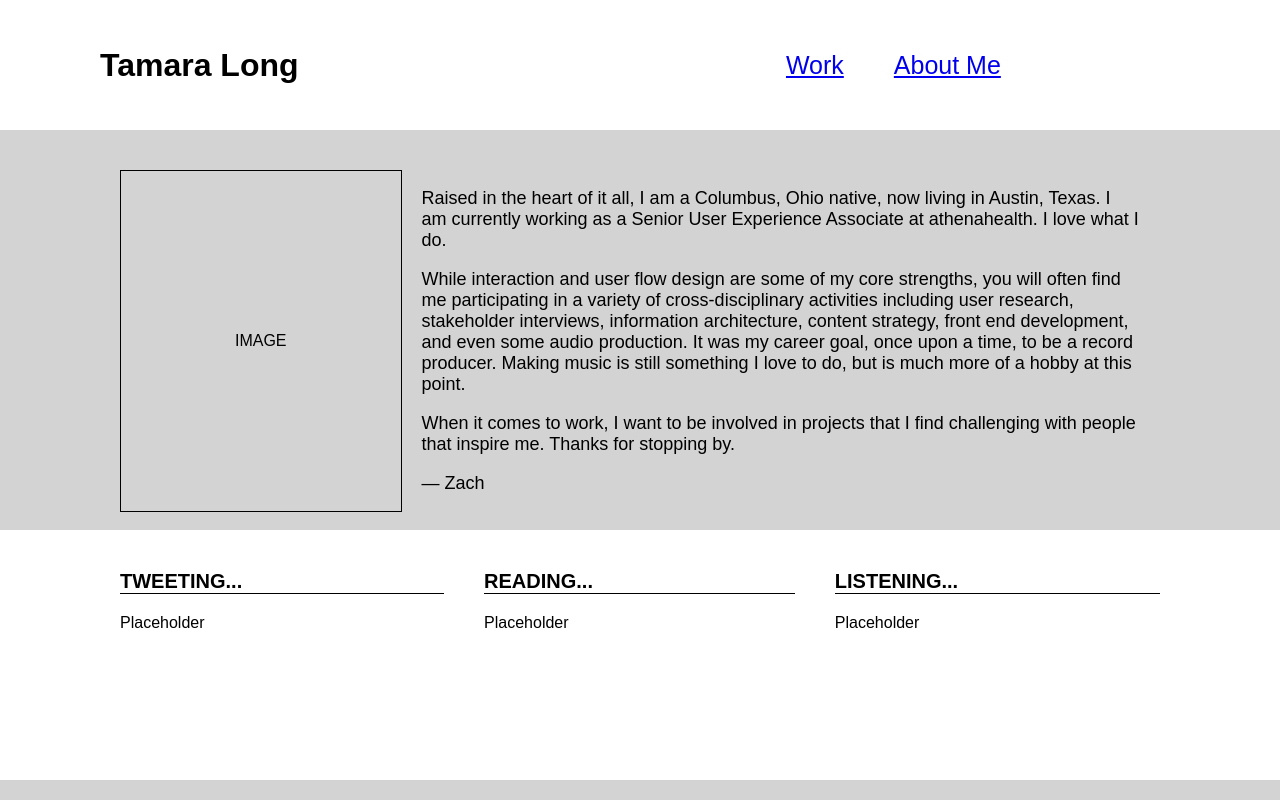
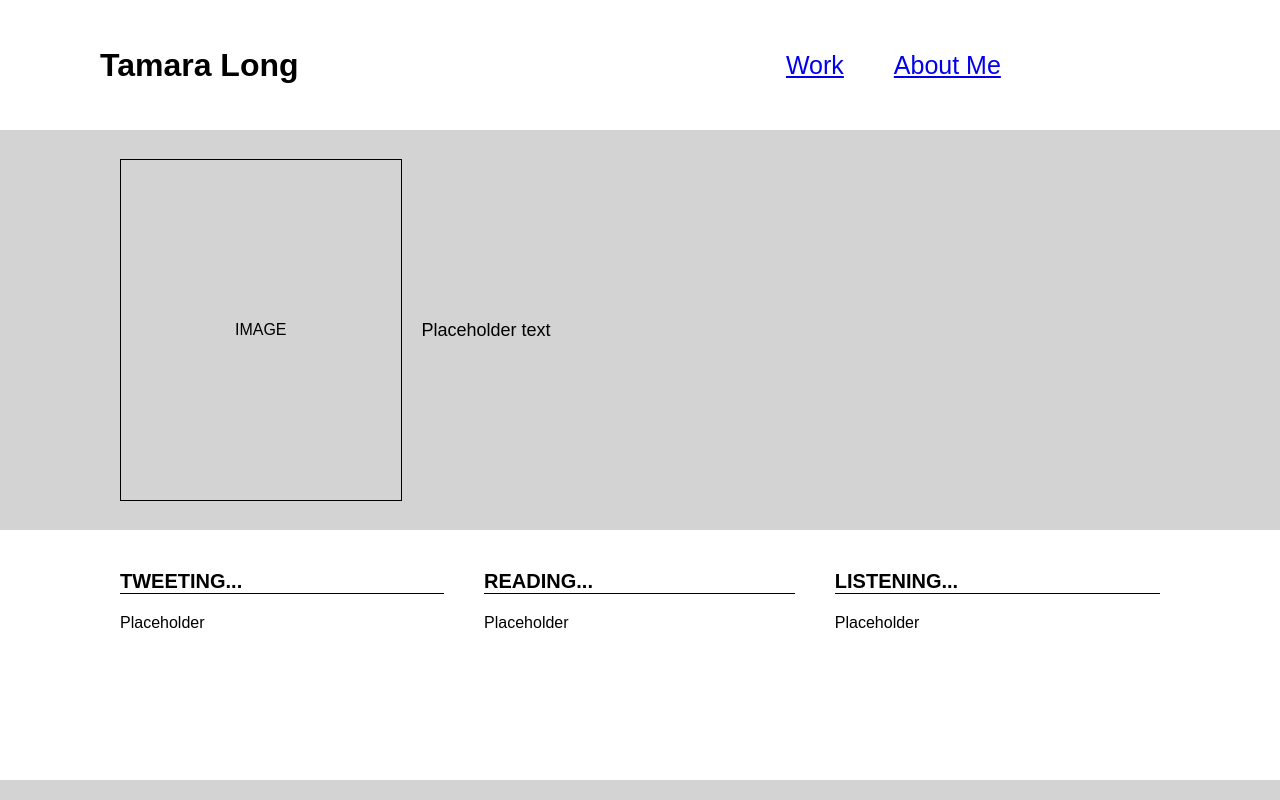
Before and after one commit to TKLong/tam-site, a React (Create React App) app: page /about in a window 1280 px wide. Shown: the top 800 px of the page. Built offline with nearby package versions, Linux system fonts and the light colour scheme.

Commit message:
Removed placeholder text

```diff
--- a/src/pages/About.js
+++ b/src/pages/About.js
@@ -9,20 +9,7 @@ class About extends Component {
           <div className="description-content">
             <div className="placeholder-image">IMAGE</div>
             <div className="text">
-              <p>Raised in the heart of it all, I am a Columbus, Ohio native, now
-              living in Austin, Texas. I am currently working as a Senior User
-              Experience Associate at athenahealth. I love what I do.</p>
-              <p>While interaction and user flow design are some of my core strengths,
-              you will often find me participating in a variety of cross-disciplinary
-              activities including user research, stakeholder interviews, information
-              architecture, content strategy, front end development, and even some
-              audio production. It was my career goal, once upon a time, to be a
-              record producer. Making music is still something I love to do, but is
-              much more of a hobby at this point.</p>
-              <p>When it comes to work, I want to be involved in projects that I
-              find challenging with people that inspire me. Thanks for stopping by.
-              </p>
-              <p>— Zach</p>
+              <p>Placeholder text</p>
             </div>
           </div>
         </div>
```
